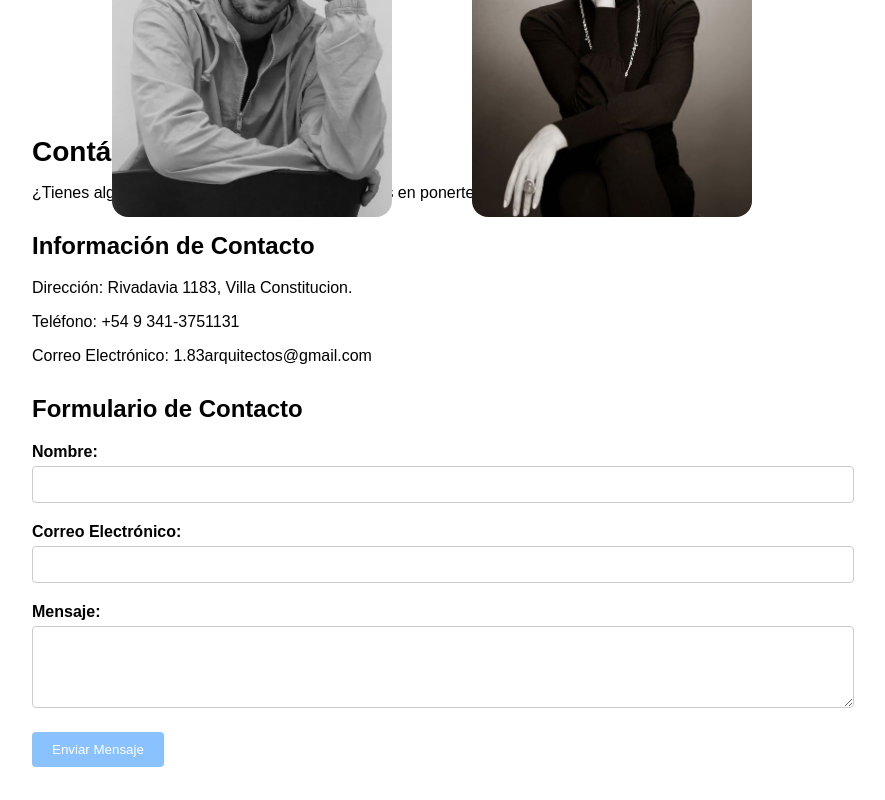
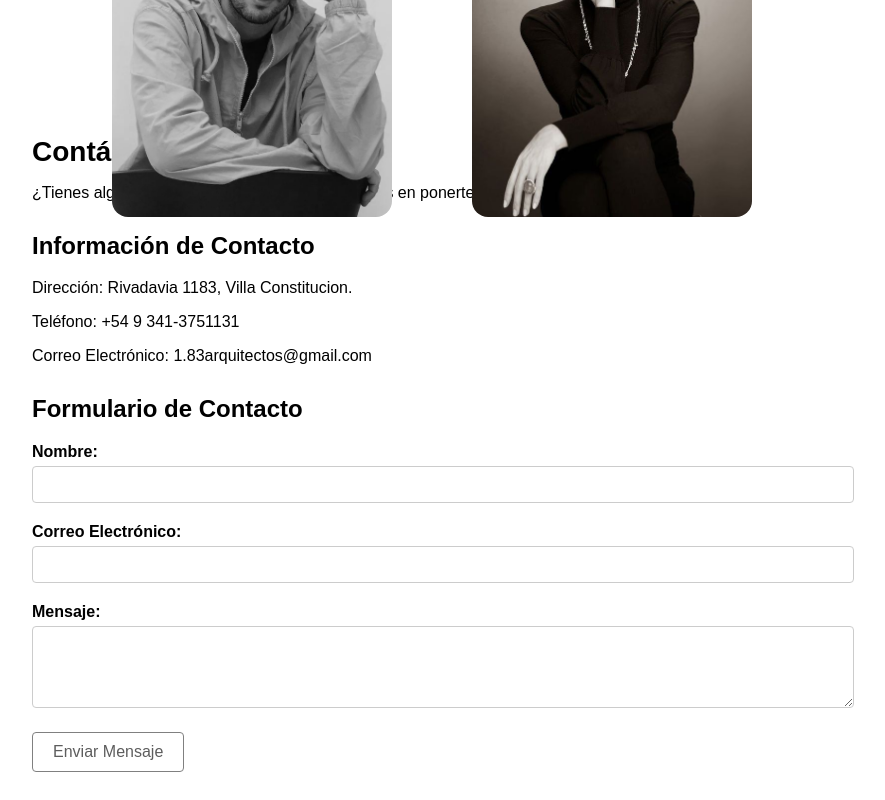
Before and after one commit to Abrilsecone/1.83Arqs, a React (Vite) app: page / in a window 1280 px wide. Shown: the part 2101-2901 px from the top of the page, without its empty margins (208-1093 px from the left). Built offline with nearby package versions, Linux system fonts and the light colour scheme.

Commit message:
cambio estilo boton

```diff
--- a/src/components/ContactPage/contact.module.css
+++ b/src/components/ContactPage/contact.module.css
@@ -36,15 +36,21 @@
   }
 
   .submitButton {
-    background-color: #8ac2ff;
-    color: white;
-    border: none;
+    display: block;
+    margin-top: 20px;
     padding: 10px 20px;
+    background-color: #87939f00;
+    color: #5d5d5d;
+    border: 1px solid gray;
     border-radius: 4px;
+    font-size: 16px;
+    text-align: center;
+    text-decoration: none;
     cursor: pointer;
-    transition: background-color 0.3s;
+    transition: background-color 0.3s ease;
   }
 
   .submitButton:hover {
-    background-color: #74b7ff;
+    background-color: #a5a5a5;
+    color: aliceblue;
   }
```
